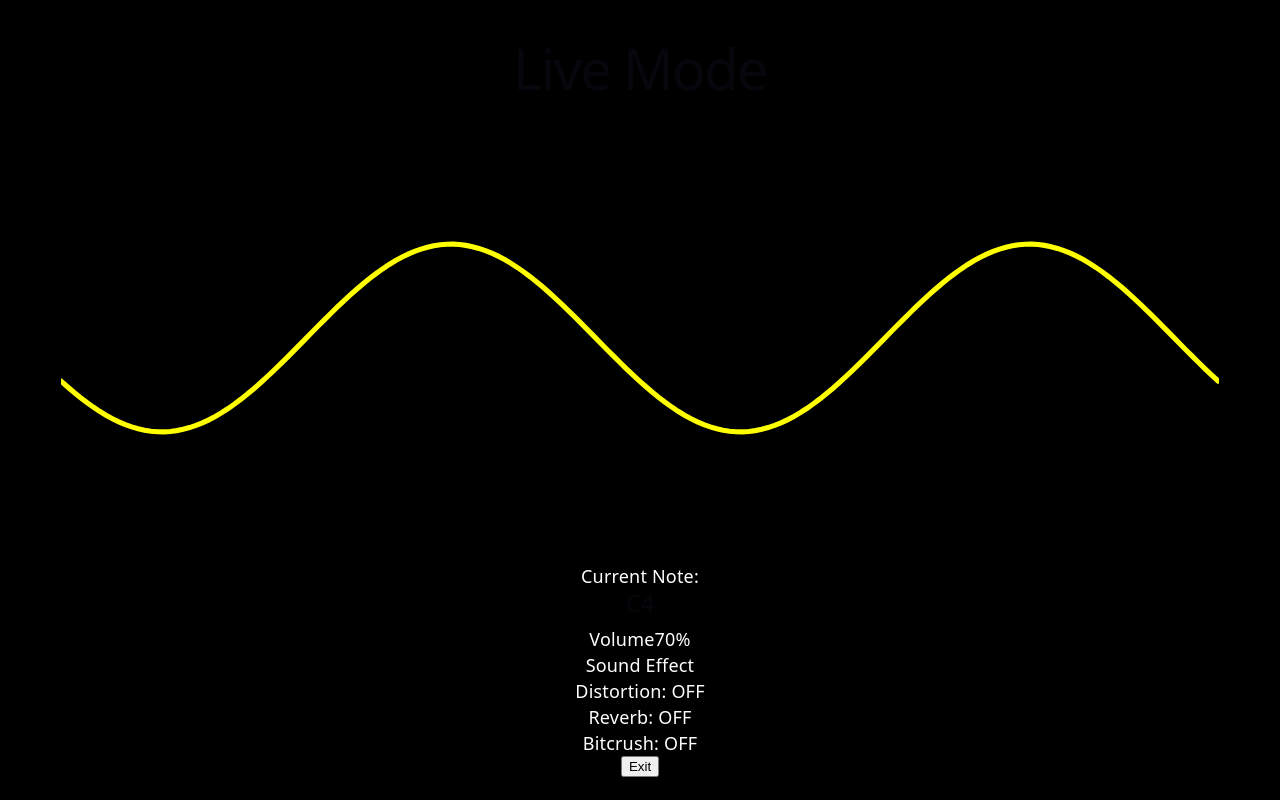
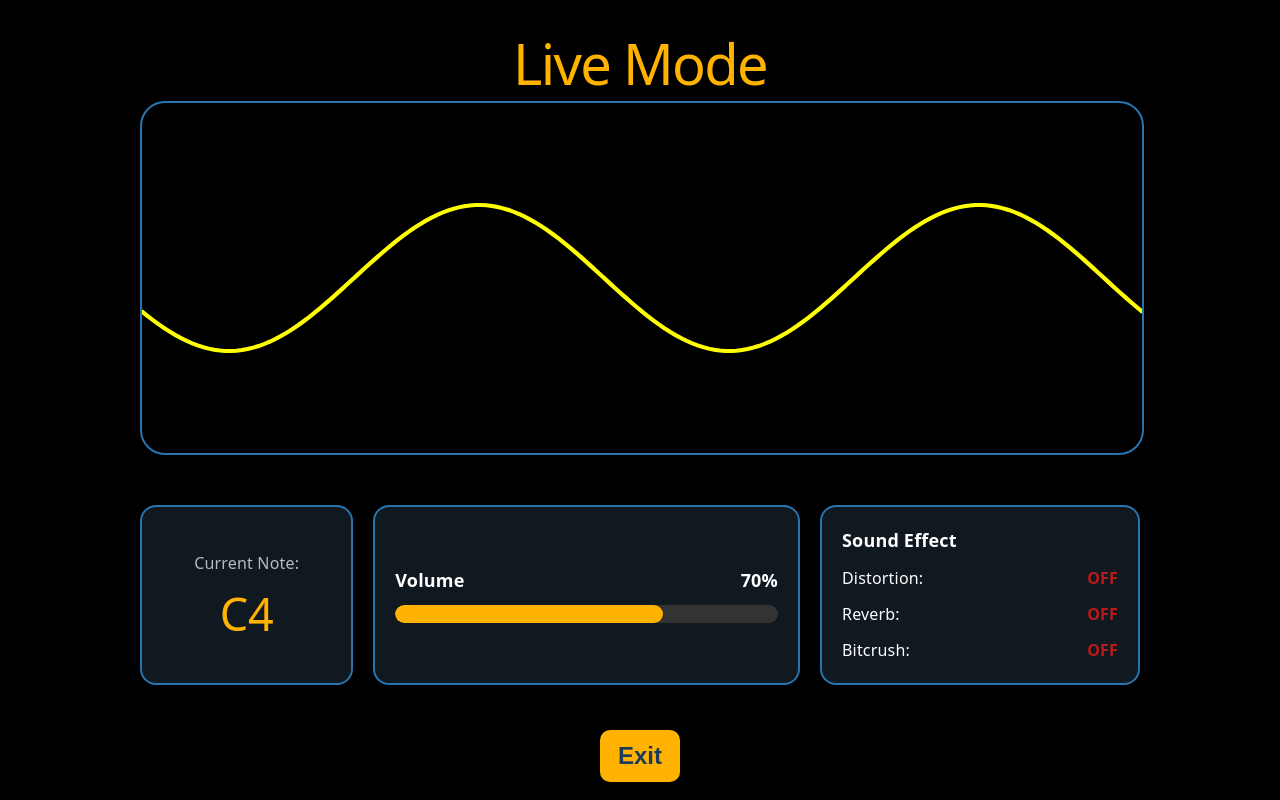
Before and after one commit to tacgia2711/HAcK_Project, a React (Vite) app in the folder HAcK_Website/: page / in a window 1280 px wide. Both pictures are taken after a click on the button "Enter Live Mode". Shown: the part 757-1557 px from the top of the page. Built offline with nearby package versions, Linux system fonts and the light colour scheme; no server answers.

Commit message:
Added styling, layout, and CSS code for all live mode features. Adjusted main.py file to compatible with the actual wiring and functionality of the volume control stick.

```diff
--- a/HAcK_Website/src/App.css
+++ b/HAcK_Website/src/App.css
@@ -180,13 +180,163 @@
     justify-content: center;
 }
 
+.LiveMode h1 {
+    margin-bottom: 25px;
+    color: var(--ucla-gold)
+}
+
+
+/*Wave Section*/
+.LiveWaves {
+    width: 90%;
+    max-width: 1000px;
+    margin: 0 auto 25px auto;
+}
+
 .WaveVisualize {
     width: 100%;
-    height: 450px;
+    height: 350px;
     background: black;
+
+    border: 2px solid var(--ucla-blue);
+    border-radius: 25px;
+
+    overflow: hidden;
 }
 
 .WaveVisualize svg {
     width: 100%;
     height: 100%;
+    display: block;
 }
+
+/*Status Card Section*/
+.LiveStatus {
+    width: 90%;
+    max-width: 1000px;
+
+    margin: 25px auto;
+
+    display: grid;
+    grid-template-columns: 1fr 2fr 1.5fr;
+    gap: 20px;
+}
+
+.StatusNoteCard,
+.StatusVolumeCard,
+.StatusEffectCard {
+    background: #101820;
+
+    border: 2px solid var(--ucla-blue);
+    border-radius: 16px;
+
+    padding: 20px;
+    box-shadow: 0 4px 12px rgba(0,0,0,0.25);
+}
+
+.StatusNoteCard {
+    display: flex;
+    flex-direction: column;
+    justify-content: center;
+    align-items: center;
+}
+
+.StatusNoteCard p {
+    margin: 0;
+    font-size: 16px;
+    opacity: 0.7;
+}
+
+.StatusNoteCard h2 {
+    margin: 10px 0 0 0;
+    font-size: 45px;
+    color: var(--ucla-gold)
+}
+
+.StatusVolumeCard {
+    display: flex;
+    flex-direction: column;
+    justify-content: center;
+}
+
+.VolumeHeader {
+    display: flex;
+    justify-content: space-between;
+    align-items: center;
+
+    margin-bottom: 12px;
+    font-size: 18px;
+    font-weight: bold;
+}
+
+.VolumeBar {
+    width: 100%;
+    height: 18px;
+
+    background: #333;
+
+    border-radius: 20px;
+    overflow: hidden;
+}
+
+.VolumeLevel {
+    height: 100%;
+    background-color: var(--ucla-gold);
+
+    border-radius: 20px;
+    transition: width 0.15s ease;
+}
+
+.StatusEffectCard {
+    text-align: left;
+}
+
+.StatusEffectCard p {
+    margin-top: 0;
+    margin-bottom: 12px;
+    font-size:18px;
+    font-weight: bold;
+}
+
+.EffectStatus {
+    display: flex;
+    justify-content: space-between;
+    align-items: center;
+
+    margin-top: 10px;
+    font-size: 16px;
+}
+
+.EffectOn {
+    color: #27c243;
+    font-weight: bold;
+}
+
+.EffectOff {
+    color: #b71b1b;
+    font-weight: bold;
+}
+
+/*Live Button*/
+.LiveMode > button {
+    margin-top: 20px;
+
+    padding: 12px 18px;
+
+    border: none;
+    border-radius: 10px;
+
+    background: var(--ucla-gold);
+    color: var(--ucla-dark);
+
+    font-size: 24px;
+    font-weight: bold;
+
+    cursor: pointer;
+
+    transition: transform 0.2s ease;
+}
+
+.LiveMode > button:hover {
+    transform: scale(1.1);
+}
```
Also changed, not shown: 1 other file (tests, documents, lock files or other folders).
